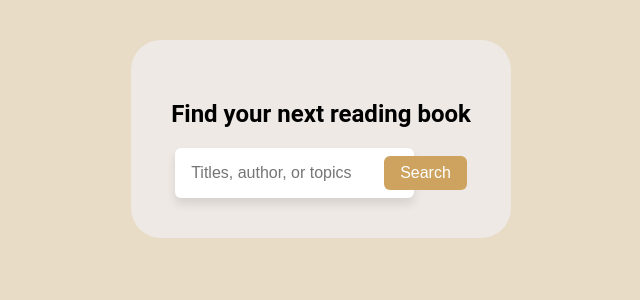
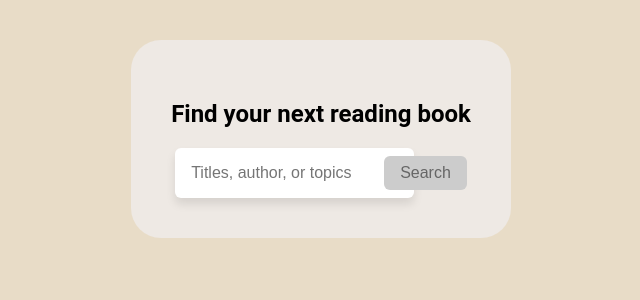
Before and after one commit to EllaB12/frontend-booster-test, an Angular app: page / in a window 1280 px wide. Shown: the top 300 px of the page, without its empty margins (319-959 px from the left). Built offline with nearby package versions, Linux system fonts and the light colour scheme.

Commit message:
Add disabled button style

```diff
--- a/src/app/components/book-info/book-info.component.scss
+++ b/src/app/components/book-info/book-info.component.scss
@@ -23,7 +23,7 @@
 .book-authors {
     display: flex;
     flex-direction: column;
-    color: $light-grey;
+    color: $grey;
 }
 
 .book-rating {
@@ -31,7 +31,7 @@
 
     span {
         margin-right: 2px;
-        color: $light-grey;
+        color: $grey;
 
         &.checked {
             color: orange;
--- a/src/app/components/book-list/book-list.component.scss
+++ b/src/app/components/book-list/book-list.component.scss
@@ -2,7 +2,12 @@
 
 .book-list-container {
     display: grid;
-    grid-template-columns: repeat(2, 400px);
     grid-column-gap: $normal-spacing;
     grid-row-gap: $huge-spacing;
 }
+
+@media (min-width: 900px) {
+    .book-list-container {
+        grid-template-columns: repeat(2, 400px);
+    }
+}
--- a/src/app/pages/book-page/book-page.component.html
+++ b/src/app/pages/book-page/book-page.component.html
@@ -1,7 +1,9 @@
 <section class="book-search-container">
     <h1>Find your next reading book</h1>
-    <input placeholder="Titles, author, or topics" [formControl]="searchValue">
-    <button [disabled]="bookForm.invalid" (click)="search()">Search</button>
+    <form>
+        <input placeholder="Titles, author, or topics" [formControl]="searchValue">
+        <button [disabled]="bookForm.invalid" (click)="search()">Search</button>
+    </form>
 </section>
 
 <ng-container *ngIf="books$ | async as books">
--- a/src/app/pages/book-page/book-page.component.scss
+++ b/src/app/pages/book-page/book-page.component.scss
@@ -11,13 +11,13 @@
     background-color: $prime-color;
     padding: $huge-spacing;
     text-align: center;
-    margin-top: $huge-spacing;
-    border-radius: 30px;
+    margin: $huge-spacing $small-spacing;
+    border-radius: $big-radius;
 }
 
 input {
     border: none;
-    border-radius: 6px;
+    border-radius: $small-radius;
     padding: $normal-spacing;
     font-size: $huge-font-size;
     box-shadow: 0 6px 10px 0 rgb(0 0 0 / 10%);
@@ -31,16 +31,31 @@ button {
     background: $button-color;
     color: $white;
     border: none;
-    border-radius: 6px;
+    border-radius: $small-radius;
     padding: $small-spacing $normal-spacing;
     margin-left: -30px;
     font-size: $huge-font-size;
     cursor: pointer;
 }
 
+button:disabled,
+button[disabled]{
+  background-color: $light-grey;
+  color: $grey;
+  cursor: default;
+}
+
 .book-container {
     background: $prime-color;
-    padding: $huge-spacing;
-    margin: $huge-spacing;
+    padding: $large-spacing;
+    margin: 0 $small-spacing $huge-spacing;
     border-radius: 30px;
 }
+
+@media (min-width: 900px) {
+    .book-container {
+        padding: $huge-spacing;
+        margin: $huge-spacing;
+        margin-top: 0;
+    }
+}
--- a/src/app/styles/variables.scss
+++ b/src/app/styles/variables.scss
@@ -4,7 +4,8 @@ $prime-color: #eee9e4;
 $button-color: #cea35f;
 $white: #ffffff;
 $black: #000000;
-$light-grey: #4f5b67;
+$grey: #666666;
+$light-grey: #cccccc;
 
 //FONT SIZE
 $base-font-size: 12px;
@@ -15,6 +16,10 @@ $title-font-size: 36px;
 //FONT WEIGHT
 $font-weight: 700;
 
+//BORDER RADIUS
+$small-radius: 6px;
+$big-radius: 30px;
+
 //PADDING AND MARGIN
 $small-spacing: 8px;
 $normal-spacing: 16px;
```
